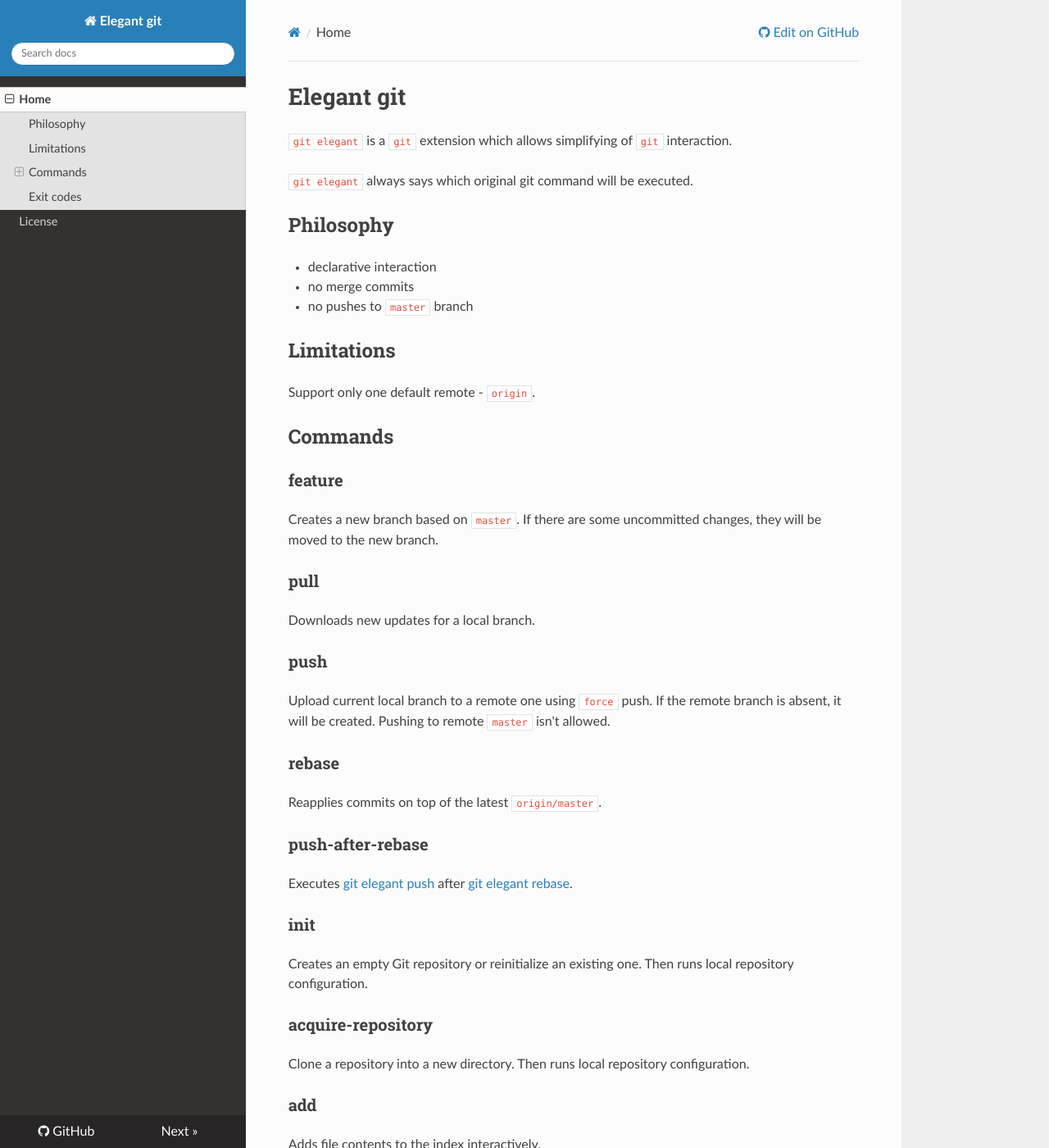
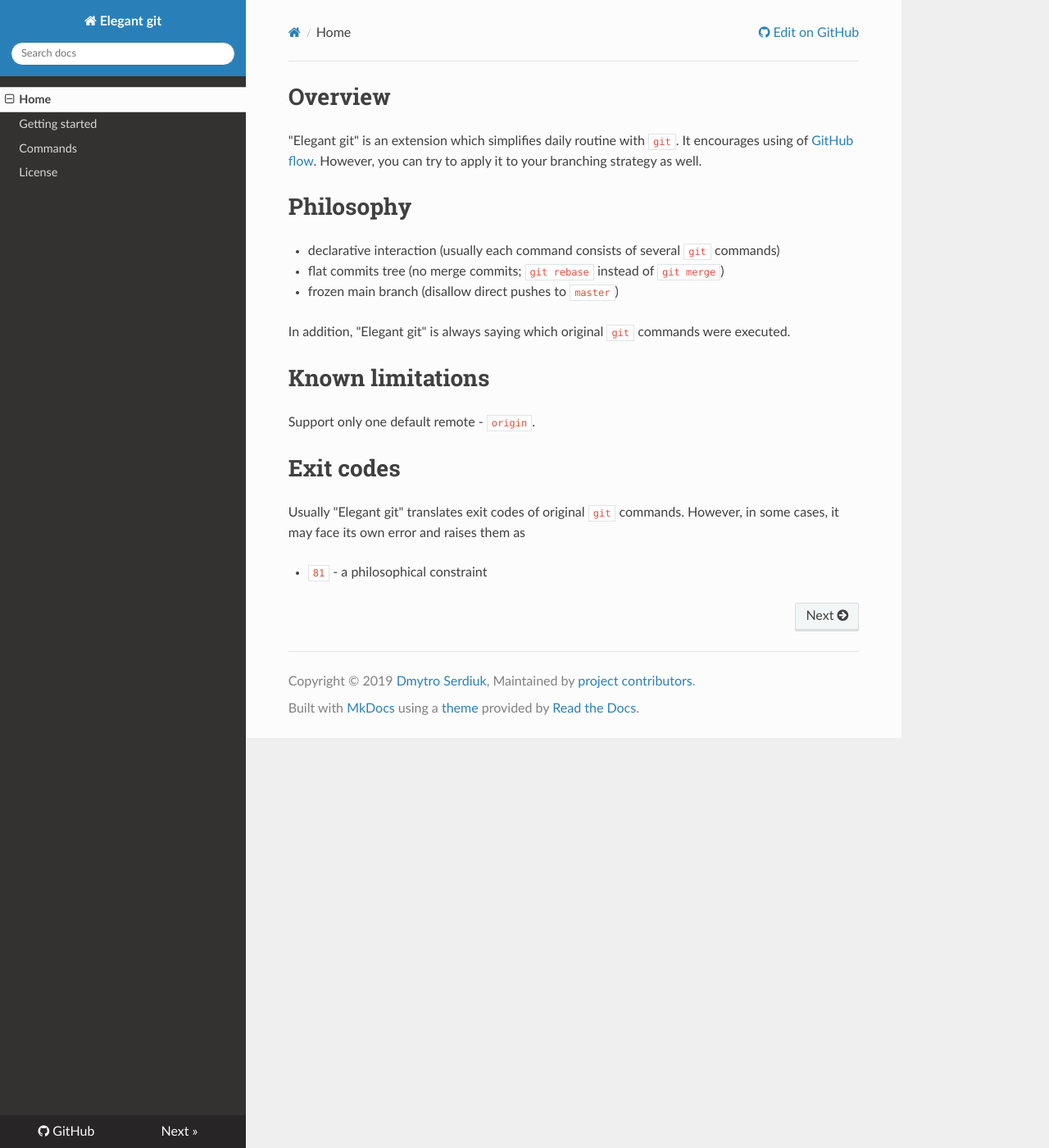
Before and after one commit to bees-hive/elegant-git, an MkDocs documentation site: the page built from docs/index.md, in a window 1280 px wide and 1400 px high. Shown: the whole window at 82% size. Built offline with MkDocs 1.6.1, drawn with Linux system fonts in a browser that asks for light colours; nearby versions of some CDN libraries; some of the changed text lies outside the part shown.

Commit message:
Polish documentation
"installation" and other related staffs have to be moved from README.md
to `docs` directory. The content of CONTRIBUTING.md is published on
README.md.

#140

```diff
--- a/docs/index.md
+++ b/docs/index.md
@@ -1,60 +1,20 @@
-Elegant git
-===========
-`git elegant` is a `git` extension which allows simplifying of `git` interaction.
+# Overview
+"Elegant git" is an extension which simplifies daily routine with `git`. It encourages using of
+[GitHub flow](https://guides.github.com/introduction/flow/). However, you can try to apply it to
+your branching strategy as well.
 
-`git elegant` always says which original git command will be executed.
+# Philosophy
+- declarative interaction (usually each command consists of several `git` commands)
+- flat commits tree (no merge commits; `git rebase` instead of `git merge`)
+- frozen main branch (disallow direct pushes to `master`)
 
-Philosophy
-----------
-- declarative interaction
-- no merge commits
-- no pushes to `master` branch
+In addition, "Elegant git" is always saying which original `git` commands were executed.
 
-Limitations
------------
+# Known limitations
 Support only one default remote - `origin`.
 
-Commands
---------
-### feature
-Creates a new branch based on `master`. If there are some uncommitted changes, they will be moved to the new branch.
+# Exit codes
+Usually "Elegant git" translates exit codes of original `git` commands. However, in some cases,
+it may face its own error and raises them as
 
-### pull
-Downloads new updates for a local branch.
-
-### push
-Upload current local branch to a remote one using `force` push. If the remote branch is absent, it will be created. Pushing to remote `master` isn't allowed.
-
-### rebase
-Reapplies commits on top of the latest `origin/master`.
-
-### push-after-rebase
-Executes [git elegant push](#push) after [git elegant rebase](#rebase).
-
-### init
-Creates an empty Git repository or reinitialize an existing one. Then runs local repository configuration.
-
-### acquire-repository
-Clone a repository into a new directory. Then runs local repository configuration.
-
-### add
-Adds file contents to the index interactively.
-
-### clear-local
-Removes all local branches which don't have remote tracking branches.
-
-### configure-repository
-Defines some settings for _local_ `git config`.
-
-### check
-Shows trailing whitespaces of uncommitted changes.
-
-### commands
-Displays all available commands.
-
-### save
-Saves the changes to the current branch as a commit.
-
-Exit codes
-----------
-`81` - a philosophical constraint
+- `81` - a philosophical constraint
--- a/mkdocs.yml
+++ b/mkdocs.yml
@@ -6,6 +6,8 @@ repo_url: https://github.com/bees-hive/elegant-git
 theme: readthedocs
 nav:
   - Home: index.md
+  - Getting started: getting-started.md
+  - Commands: commands.md
   - License: licence.md
 
 copyright: Copyright &copy; 2019 <a href="https://extsoft.pro">Dmytro Serdiuk</a>, Maintained by <a href="https://github.com/bees-hive/elegant-git/graphs/contributors">project contributors</a>.
```
Also changed, not shown: CONTRIBUTING.md (deleted, +0 -53 lines), README.md (+54 -20 lines), docs/commands.md (added, +53 -0 lines), docs/getting-started.md (added, +15 -0 lines).
